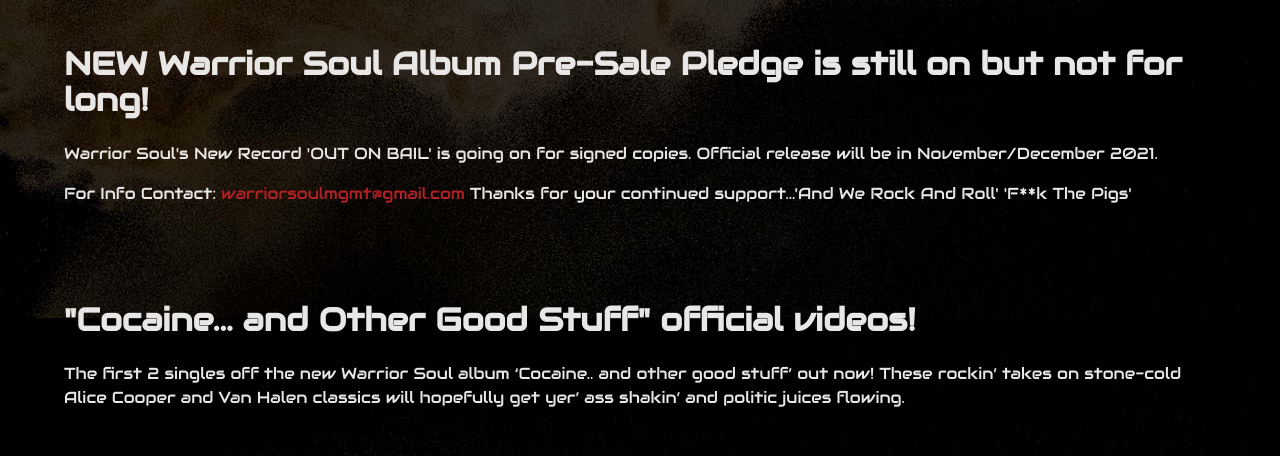
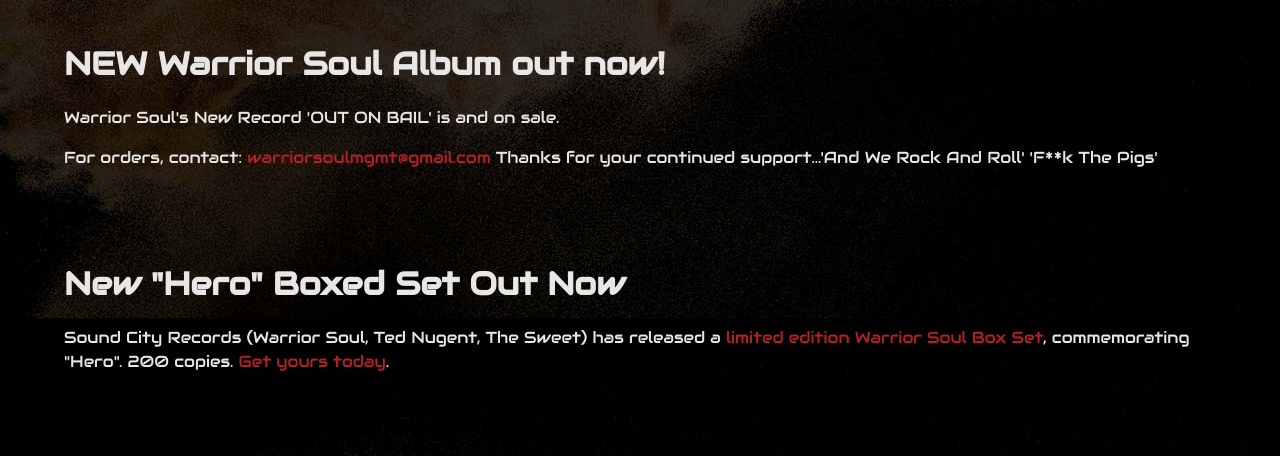
Before and after one commit to adamjarling/warrior-soul-official-gatsby, a Gatsby site: page / in a window 1280 px wide. Shown: the part 694-1150 px from the top of the page. Built offline with nearby package versions, Linux system fonts and the light colour scheme; Gatsby itself is replaced by a stand-in of ours; grey boxes are pictures that could not be loaded; a web font is replaced by a local one.

Commit message:
Upgrade dependencies

```diff
--- a/src/pages/index.js
+++ b/src/pages/index.js
@@ -24,26 +24,49 @@
         ]}
       />
       <Layout>
-        <section className="hero is-large has-background" style={{ minHeight: "80vh"}}>
+        <section
+          className="hero is-large has-background"
+          style={{ minHeight: "80vh" }}
+        >
           <Img
             fluid={data.outOnBail.childImageSharp.fluid}
             className="hero-background"
           />
-
         </section>
         <section className="section">
           <div className="container">
-          <h2 className="title">NEW Warrior Soul Album Pre-Sale Pledge is still on but not for long!</h2>
-          <div className="content">
+            <h2 className="title">NEW Warrior Soul Album out now!</h2>
+            <div className="content">
+              <p>Warrior Soul's New Record 'OUT ON BAIL' is and on sale.</p>
+              <p>
+                For orders, contact:{" "}
+                <a href="mailto:warriorsoulmgmt@gmail.com">
+                  warriorsoulmgmt@gmail.com
+                </a>{" "}
+                Thanks for your continued support...'And We Rock And Roll' 'F**k
+                The Pigs'
+              </p>
+            </div>
+          </div>
+        </section>
 
-          <p>Warrior Soul's New Record 'OUT ON BAIL' is going on for signed copies. Official release will be in November/December 2021.</p>
-          <p>For Info Contact: <a href="mailto:warriorsoulmgmt@gmail.com">warriorsoulmgmt@gmail.com</a> Thanks for your continued support...'And We Rock And Roll' 'F**k The Pigs'</p>
+        <section className="section">
+          <div className="container">
+            <h2 className="title">New "Hero" Boxed Set Out Now</h2>
+            <p>
+              Sound City Records (Warrior Soul, Ted Nugent, The Sweet) has
+              released a{" "}
+              <a href="https://www.soundcitymusicgroup.com/products/ws-hero-bundle">
+                limited edition Warrior Soul Box Set
+              </a>
+              , commemorating "Hero". 200 copies.{" "}
+              <a href="https://www.soundcitymusicgroup.com/products/ws-hero-bundle">
+                Get yours today
+              </a>
+              .{" "}
+            </p>
           </div>
-
-
-
-          </div>
-          </section>
+        </section>
 
         <section className="section">
           <div className="container">
```
Also changed, not shown: package.json (+18 -18 lines), 1 other file.
